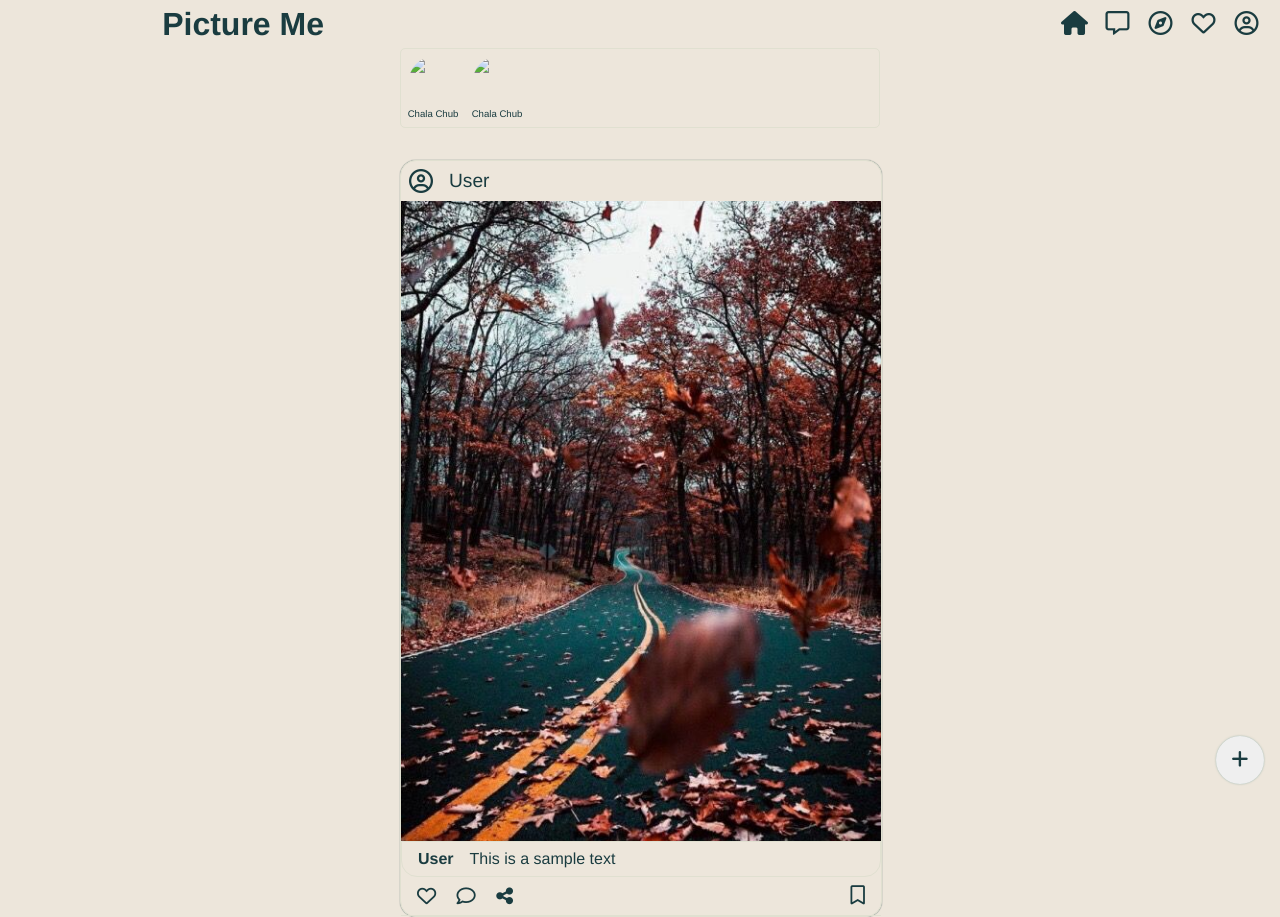
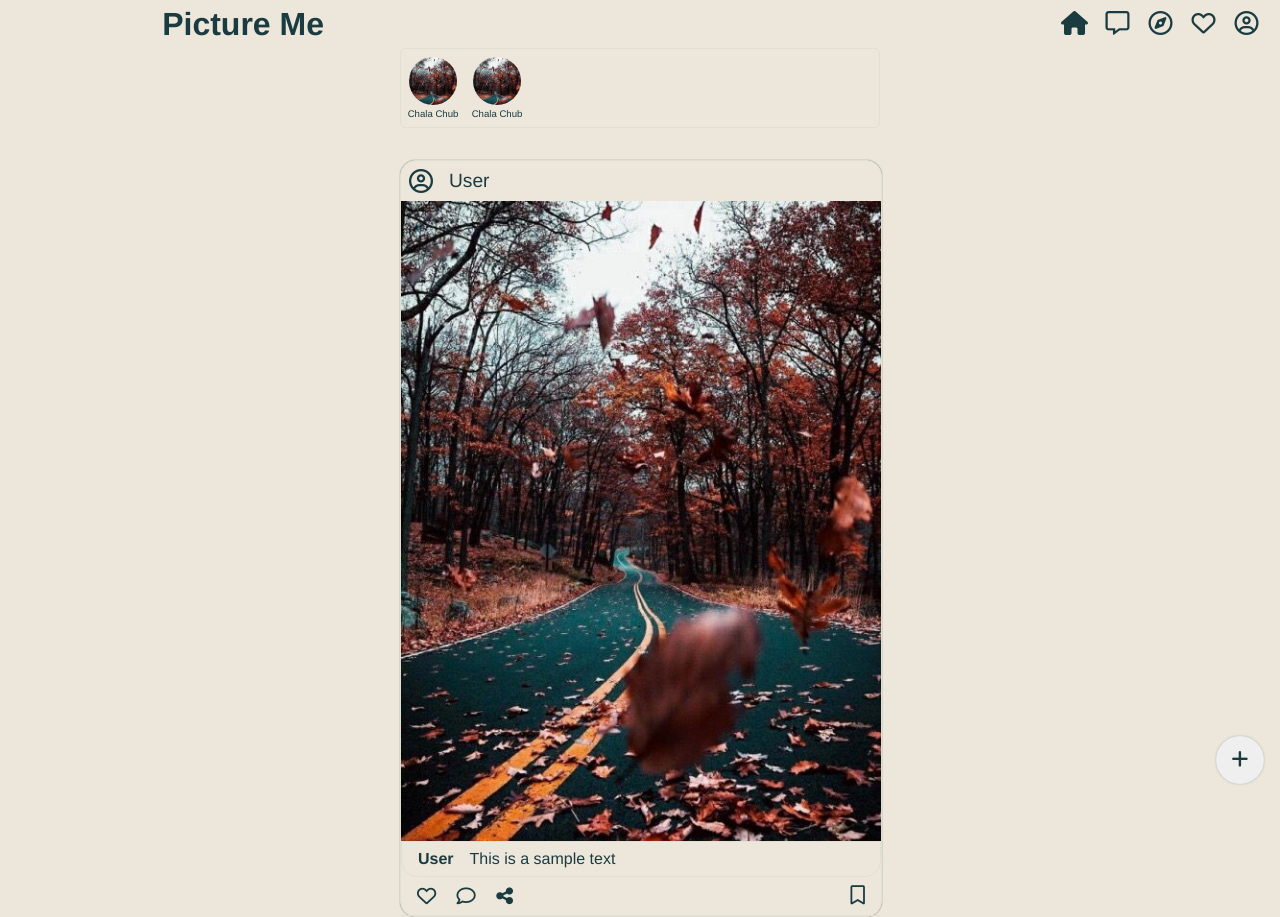
Before and after one commit to Metsehafe-Eyasu/picture-me, a plain HTML site: page index.html in a window 1280 px wide. Drawn offline with Linux system fonts and the light colour scheme; the site is published under a folder, as on GitHub Pages, so addresses that start at the root find nothing.

Commit message:
Updating Index.html

```diff
--- a/index.html
+++ b/index.html
@@ -48,13 +48,13 @@
         <div class="stories">
             <div class="story">
                 <div class="story-img-container">
-                    <img class="story-image" src="/assets/images/cayseypetty.jpg">
+                    <img class="story-image" src="assets/images/cayseypetty.jpg">
                 </div>
                 <span class="story-title">Chala Chub</span>
             </div>
             <div class="story">
                 <div class="story-img-container">
-                    <img class="story-image" src="/assets/images/cayseypetty.jpg">
+                    <img class="story-image" src="assets/images/cayseypetty.jpg">
                 </div>
                 <span class="story-title">Chala Chub</span>
             </div>
```
